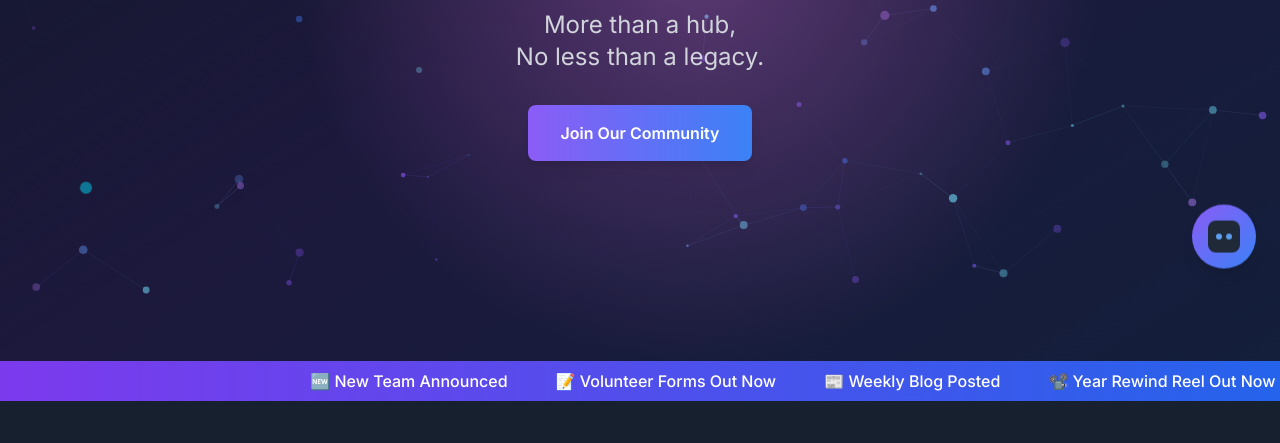
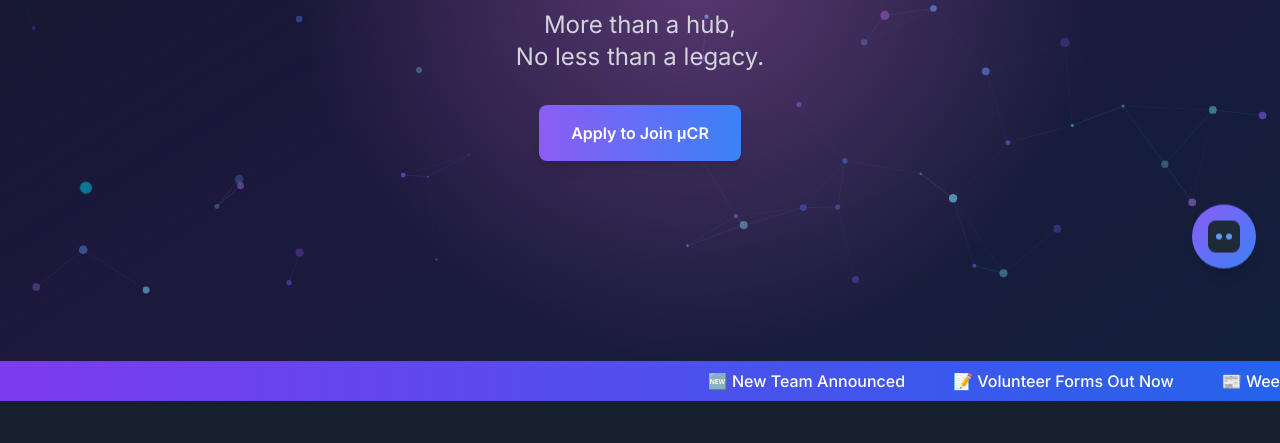
Before and after one commit to yodamynameis/ucr_website, a React (Vite) app: page / in a window 1280 px wide. Shown: the part 503-946 px from the top of the page. Built offline with nearby package versions, Linux system fonts and the light colour scheme; no server answers.

Commit message:
news & team changes

```diff
--- a/src/components/NewsTicker.tsx
+++ b/src/components/NewsTicker.tsx
@@ -3,11 +3,12 @@ import { motion } from 'framer-motion';
 
 const NewsTicker = () => {
  const news = [
-    "🆕 New Team Announced",
-    "📝 Volunteer Forms Out Now",
-    "📰 Weekly Blog Posted",
-    "📽️ Year Rewind Reel Out Now"
+  { text: "🆕 New Team Announced", url: "/team" },
+  { text: "📝 Volunteer Forms Out Now", url: "/joinus" },
+  { text: "📰 Weekly Blog Posted", url: "/knowledge-hub" },
+  { text: "📽️ Year Rewind Reel Out Now", url: "https://www.instagram.com/p/DK1FtIeJCNX/" },
 ];
+
 
   return (
     <div className="bg-gradient-to-r from-violet-600 to-electric-600 py-2 overflow-hidden">
@@ -15,19 +16,25 @@ const NewsTicker = () => {
     className="flex whitespace-nowrap"
     animate={{ x: ['100%', '-100%'] }}
     transition={{
-          duration: 15, // faster scroll
+      duration: 25,
       repeat: Infinity,
       ease: 'linear',
     }}
   >
-        {/* Repeat items to fill the space */}
-        {news.concat(news, news).map((item, index) => (
-          <span key={index} className="mx-6 text-white text-sm sm:text-base font-medium">
-            {item}
-          </span>
+    {news.concat(news).map((item, index) => (
+      <a
+        key={index}
+        href={item.url}
+        target="_blank"
+        rel="noopener noreferrer"
+        className="mx-6 text-white text-sm sm:text-base font-medium hover:underline"
+      >
+        {item.text}
+      </a>
     ))}
   </motion.div>
 </div>
+
   );
 };
 
--- a/src/pages/Home.tsx
+++ b/src/pages/Home.tsx
@@ -90,7 +90,7 @@ const Home = () => {
             onClick={() => navigate('/joinus')}
             className="px-8 py-4 bg-gradient-to-r from-violet-500 to-electric-500 text-white font-semibold rounded-lg shadow-lg hover:shadow-xl transition-all duration-300"
           >
-            Join Our Community
+            Apply to Join μCR
             </motion.button>
 
               {/* <motion.button
--- a/src/pages/Team.tsx
+++ b/src/pages/Team.tsx
@@ -111,13 +111,26 @@ const Team = () => {
       name: "Krishna Gupta",
       role: "Secretary",
       category: "leadership",
-      branch: "Computer Science and Engineering",
+      branch: "Computer Science Engineering",
       image: "https://images.pexels.com/photos/2182970/pexels-photo-2182970.jpeg",
       bio: "Ensures seamless coordination, clear communication, and efficient execution with dedication and precision.",
       github: "https://github.com/krishnagupta03",
       linkedin: "http://linkedin.com/in/krishna-gupta-031411303",
       instagram: "https://www.instagram.com/krishna.x18",
       email: "krishna30.k30@gmail.com"
+    },
+       {
+      id: 15,
+      name: "Kamna Thakur",
+      role: "128 Head",
+      category: "leadership",
+      branch: "Computer Science Engineering",
+      image: "https://images.pexels.com/photos/2182970/pexels-photo-2182970.jpeg",
+      bio: "Mechanical design expert with focus on robotic kinematics and dynamics.",
+      github: "https://github.com/Kamna22",
+      linkedin: "https://www.linkedin.com/in/kamna-thakur-6037462a1/",
+      instagram: "https://www.instagram.com/kamnaaa_22",
+      email: "thakurkamna22@gmail.com"
     },
       // Finance Team
     {
@@ -199,21 +212,6 @@ const Team = () => {
       instagram: "https://www.instagram.com/ayushagrawal1839/",
       email: "ayush.2601agrawal@gmail.com"
     },
-      {
-      id: 15,
-      name: "Kamna Thakur",
-      role: "128 Head",
-      category: "leadership",
-      branch: "Computer Science Engineering",
-      image: "https://images.pexels.com/photos/2182970/pexels-photo-2182970.jpeg",
-      bio: "Mechanical design expert with focus on robotic kinematics and dynamics.",
-      github: "https://github.com/Kamna22",
-      linkedin: "https://www.linkedin.com/in/kamna-thakur-6037462a1/",
-      instagram: "https://www.instagram.com/kamnaaa_22",
-      email: "thakurkamna22@gmail.com"
-    },
-
-
     // Management Team
     {
       id: 16,
```
Lines whose indentation alone changed are shown as unchanged.
